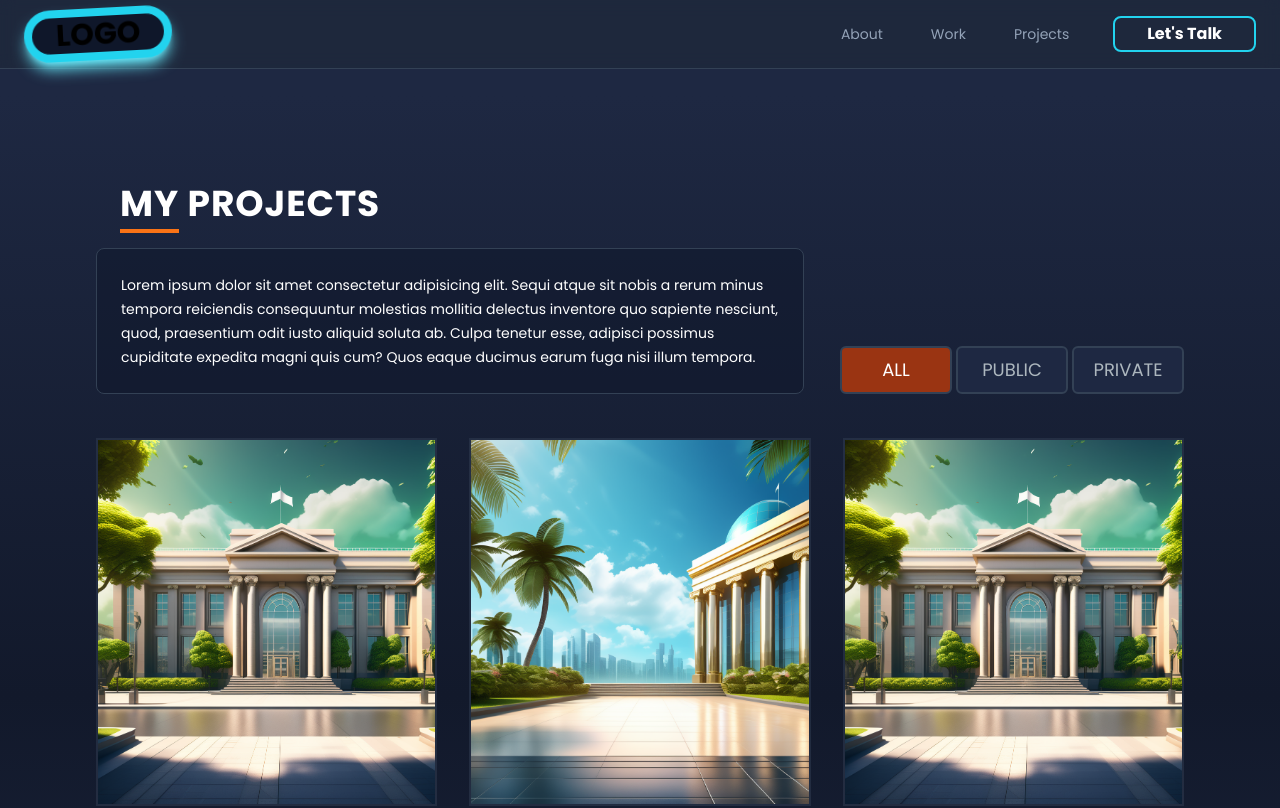
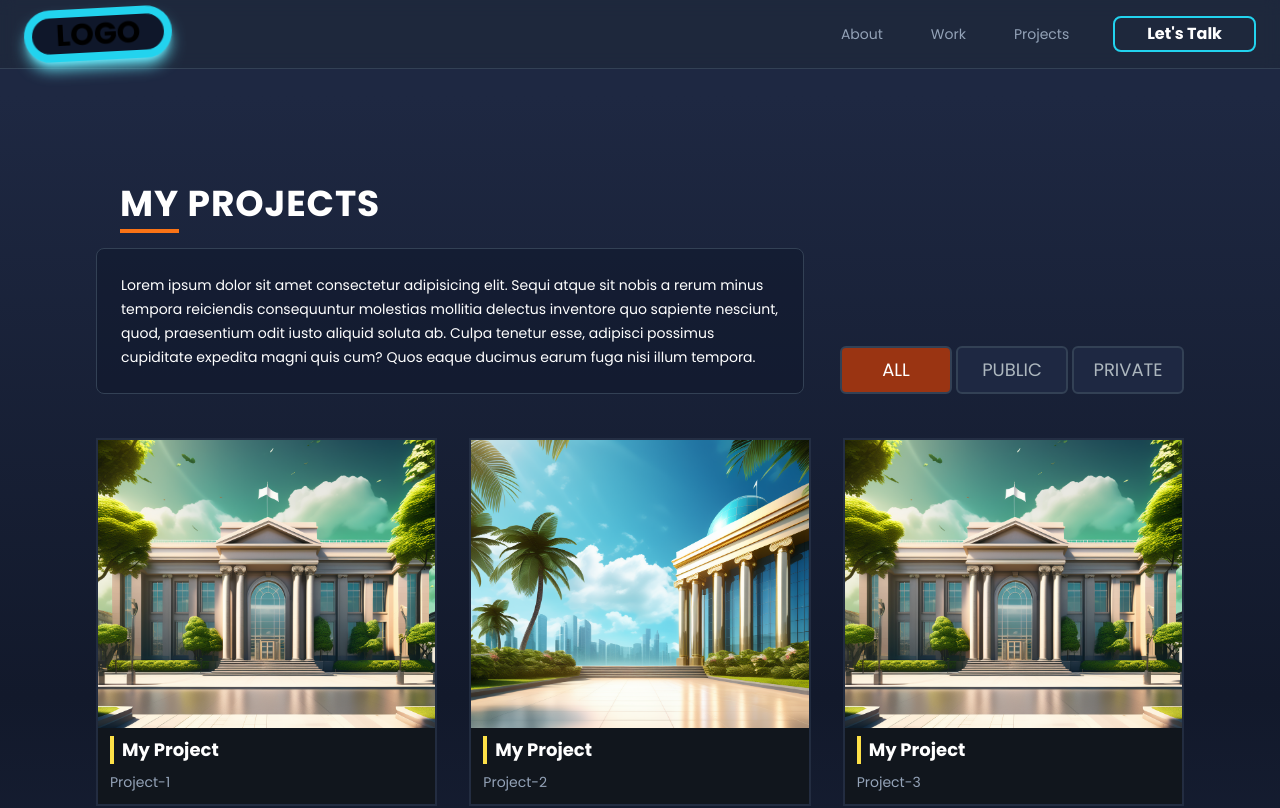
Before and after one commit to TiRFHiWOT/My-port, a Next.js app: page / in a window 1280 px wide. Shown: the top 808 px of the page. Built offline with nearby package versions, Linux system fonts and the light colour scheme.

Commit message:
Update ProjectCard.jsx

```diff
--- a/components/ProjectCard.jsx
+++ b/components/ProjectCard.jsx
@@ -23,7 +23,7 @@ const ProjectCard = ({
       viewport={{ once: true }}
       className="group border-2 border-[#33415579] hover:rounded-none text-white transform translate duration-300 hover:scale-105 hover:shadow-xl"
     >
-      <div className="h-72">
+      <div className="relative h-72 group">
         <div
           className="absolute top-0 left-0 w-full h-full group-hover:opacity-0 transform transition-all duration-[1s] z-40"
           style={{ background: `url(${imgOne})`, backgroundSize: "cover" }}
@@ -44,7 +44,7 @@ const ProjectCard = ({
           className="absolute top-0 left-0 w-full h-full z-0"
           style={{ background: `url(${imgFive})`, backgroundSize: "cover" }}
         ></div>
-        <div className="absolute bottom-[50%] left-[50%] translate-x-[-50%] rounded-full w-[180px] h-[75px] bg-[#212529] group-hover:shadow-xl opacity-0 group-hover:opacity-70 transition-opacity duration-500 flex justify-center items-center">
+        <div className="z-50 absolute bottom-[50%] left-[50%] translate-x-[-50%] translate-y-[-50%] rounded-full w-[180px] h-[75px] bg-[#212529] group-hover:shadow-xl opacity-0 group-hover:opacity-70 transition-opacity duration-500 flex justify-center items-center">
           <Link
             href={gitUrl}
             className="w-14 h-14 mr-12 rounded-full border-2 relative border-slate-400 hover:border-white hover:text-white flex justify-center items-center group/link"
@@ -66,7 +66,7 @@ const ProjectCard = ({
           </Link>
         </div>
       </div>
-      <div className="bg-[#11161d] px-3 pb-3 pt-2 group-hover:rounded-none">
+      <div className="bg-[#11161d] px-3 pb-3 pt-2">
         <h1 className="text-lg font-semibold mb-2 border-l-4 border-yellow-300 pl-2">
           {title}
         </h1>
```
